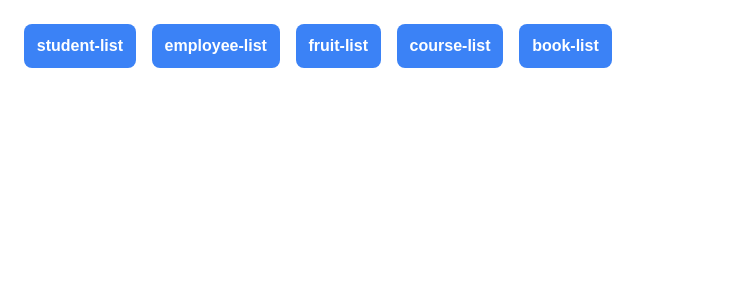
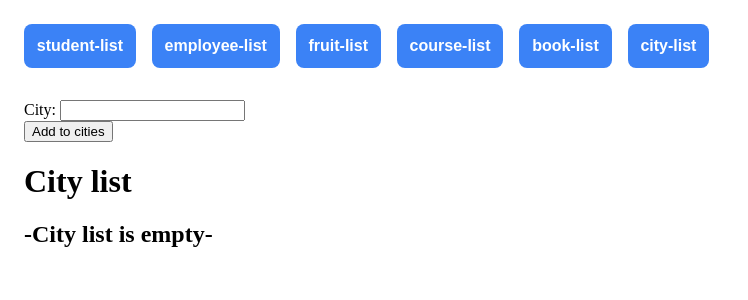
Before and after one commit to devken4u/angular-50-ds-services, an Angular app: page /city-list in a window 1280 px wide. Before the commit this address led to /. Shown: the top 300 px of the page, without its empty margins (0-748 px from the left). Built offline with nearby package versions, Linux system fonts and the light colour scheme.

Commit message:
feat(city list): Added city list component

```diff
--- a/src/app/app.module.ts
+++ b/src/app/app.module.ts
@@ -9,6 +9,7 @@ import { EmployeeListComponent } from './employee-list/employee-list.component';
 import { FruitListComponent } from './fruit-list/fruit-list.component';
 import { CourseListComponent } from './course-list/course-list.component';
 import { BookListComponent } from './book-list/book-list.component';
+import { CityListComponent } from './city-list/city-list.component';
 
 @NgModule({
   declarations: [
@@ -18,6 +19,7 @@ import { BookListComponent } from './book-list/book-list.component';
     FruitListComponent,
     CourseListComponent,
     BookListComponent,
+    CityListComponent
   ],
   imports: [
     RouterOutlet,
--- a/src/app/app.routes.ts
+++ b/src/app/app.routes.ts
@@ -4,6 +4,7 @@ import { EmployeeListComponent } from './employee-list/employee-list.component';
 import { FruitListComponent } from './fruit-list/fruit-list.component';
 import { CourseListComponent } from './course-list/course-list.component';
 import { BookListComponent } from './book-list/book-list.component';
+import { CityListComponent } from './city-list/city-list.component';
 
 export const routes: Routes = [
   { path: '', redirectTo: 'student-list', pathMatch: 'full' },
@@ -12,4 +13,5 @@ export const routes: Routes = [
   { path: 'fruit-list', component: FruitListComponent },
   { path: 'course-list', component: CourseListComponent },
   { path: 'book-list', component: BookListComponent },
+  { path: 'city-list', component: CityListComponent },
 ];
--- /dev/null
+++ b/src/app/city-list/city-list.component.html
@@ -0,0 +1,20 @@
+<main>
+  <div>
+    <label for="city">City: </label>
+    <input type="text" id="city" [(ngModel)]="city" />
+    <br />
+    <button (click)="add()">Add to cities</button>
+  </div>
+  <div>
+    <h1>City list</h1>
+    @if( cityList.length === 0){
+    <h2>-City list is empty-</h2>
+    }@else{
+    <ol>
+      @for( city of cityList; track $index){
+      <li [style.marginBottom]="'20px'">City: {{ city.city }}</li>
+      }
+    </ol>
+    }
+  </div>
+</main>
--- /dev/null
+++ b/src/app/city-list/city-list.component.ts
@@ -0,0 +1,20 @@
+import { Component } from '@angular/core';
+import { City } from '../types';
+
+@Component({
+  selector: 'app-city-list',
+  templateUrl: './city-list.component.html',
+  styleUrl: './city-list.component.css',
+})
+export class CityListComponent {
+  cityList: City[] = [];
+
+  city: string = '';
+
+  add() {
+    this.cityList.push({
+      city: this.city,
+    });
+    this.city = '';
+  }
+}
--- a/src/app/types.ts
+++ b/src/app/types.ts
@@ -23,3 +23,7 @@ export type Book = {
   publishDate: string;
   author: string;
 };
+
+export type City = {
+  city: string;
+}
```
Also changed, not shown: src/app/city-list/city-list.component.css (added), 1 other file (tests, documents, lock files or other folders).
